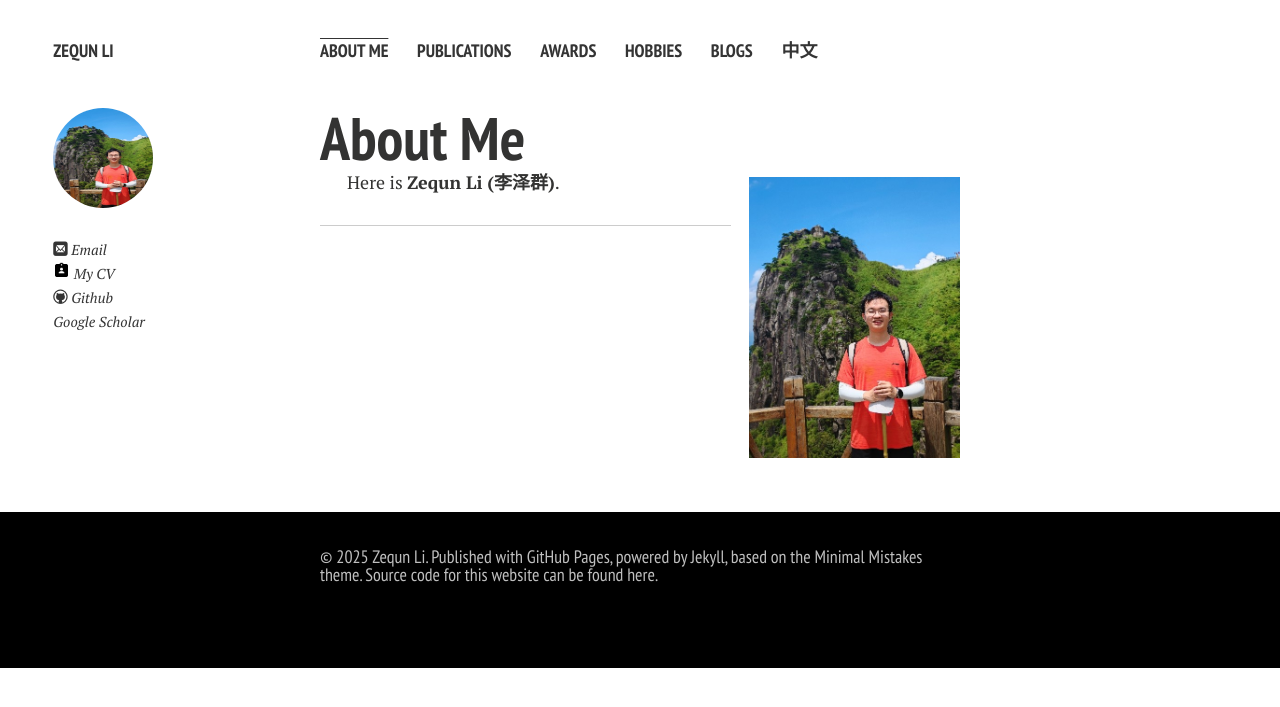
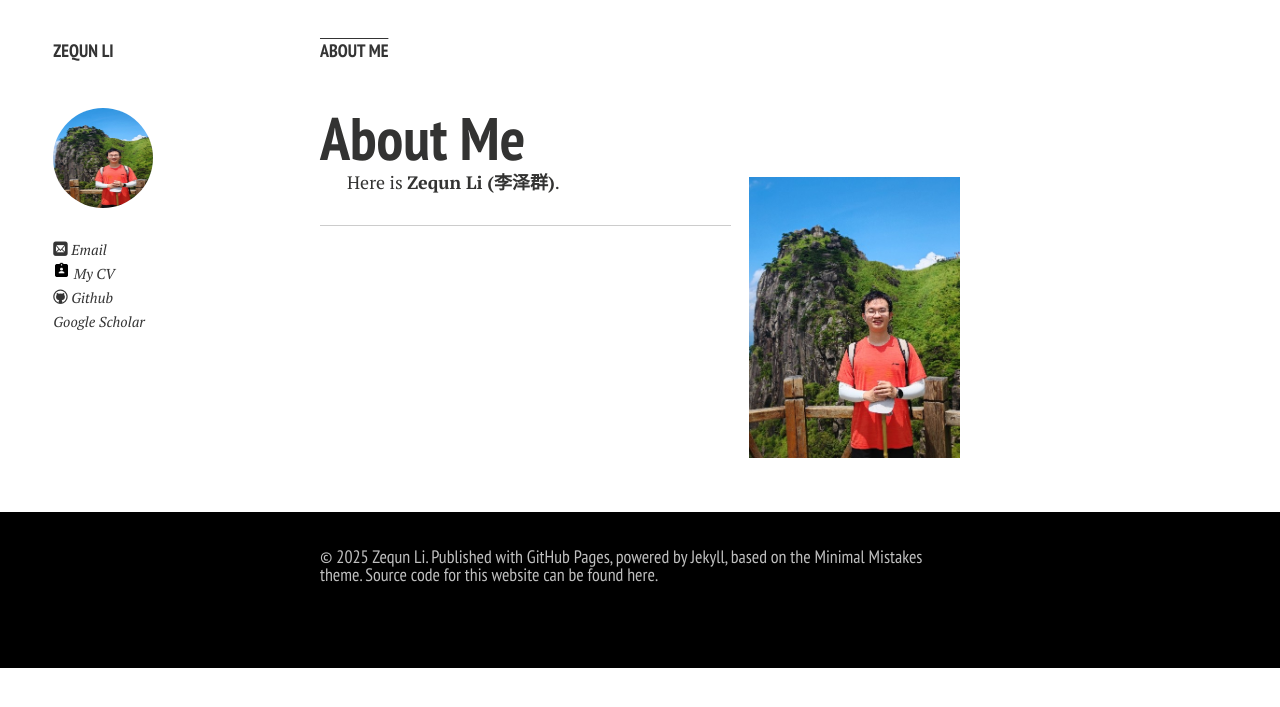
Before and after one commit to wisdomzq/wisdomzq.github.io, a Jekyll site: the page built from index.md, in a window 1280 px wide. Shown: the top 707 px of the page. Built offline with Jekyll 4.4.1, drawn with Linux system fonts in a browser that asks for light colours; nearby versions of some CDN libraries; comment, search, counter and statistics services are not loaded; a style sheet for code colours, icons or effects is not loaded; our own code applies the rules of GitHub Pages for plain Markdown files; part of the change alters nothing that is shown.

Commit message:
Update _config.yml

```diff
--- a/_config.yml
+++ b/_config.yml
@@ -48,16 +48,16 @@ owner:
 links:
   - title: About Me
     url: /
-  - title: Publications
-    url: /publications/
-  - title: Awards
-    url: /awards/
-  - title: Hobbies
-    url: /hobbies/
-  - title: Blogs
-    url: /blogs/
-  - title: 中文
-    url: /cn/
+  # - title: Publications
+  #   url: /publications/
+  # - title: Awards
+  #   url: /awards/
+  # - title: Hobbies
+  #   url: /hobbies/
+  # - title: Blogs
+  #   url: /blogs/
+  # - title: 中文
+  #   url: /cn/
 
 
 # --------------------------------------------------
```
